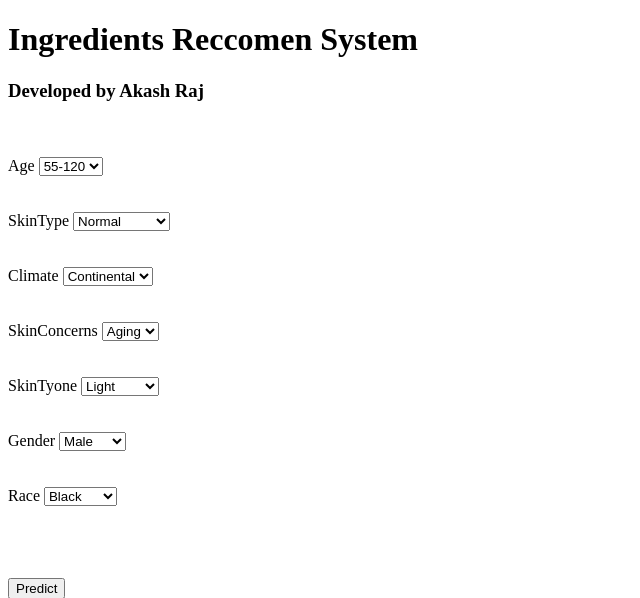
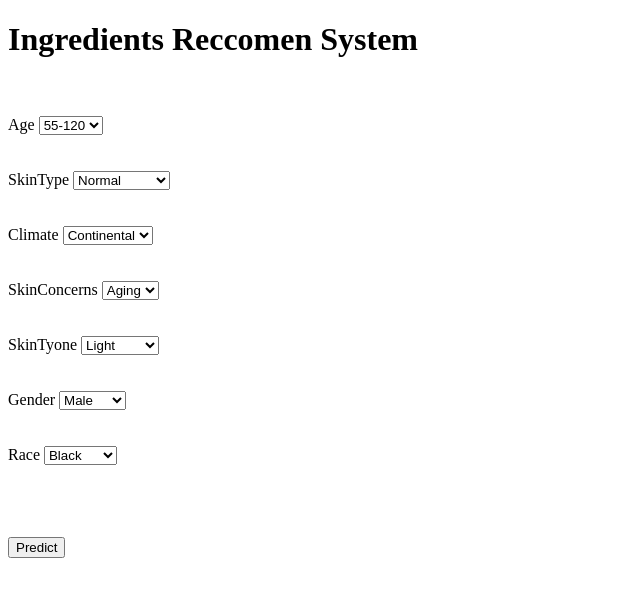
Before and after one commit to beastinblack1995/skining, a Flask app: page / in a window 1280 px wide. Shown: the top 598 px of the page, without its empty margins (0-640 px from the left). Run offline with Flask 2, Linux system fonts and the light colour scheme.

Commit message:
Update index.html

```diff
--- a/templates/index.html
+++ b/templates/index.html
@@ -8,7 +8,7 @@
 
 <h1>Ingredients Reccomen System</h1>
 
-<h3>Developed by Akash Raj</h3>
+
 <!-- Main Input For Receiving Query to our ML -->
 <form action="{{ url_for('predict')}}"method="post">
 <br/>
```
